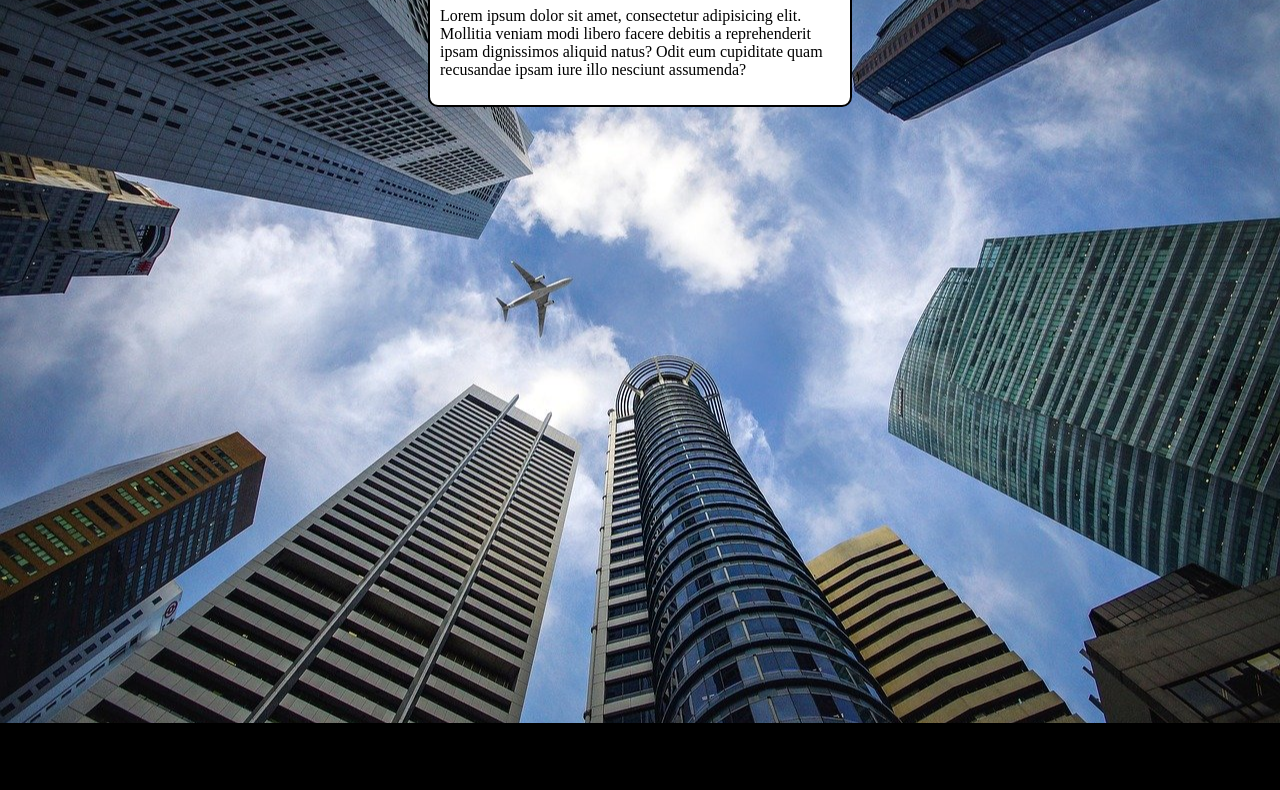
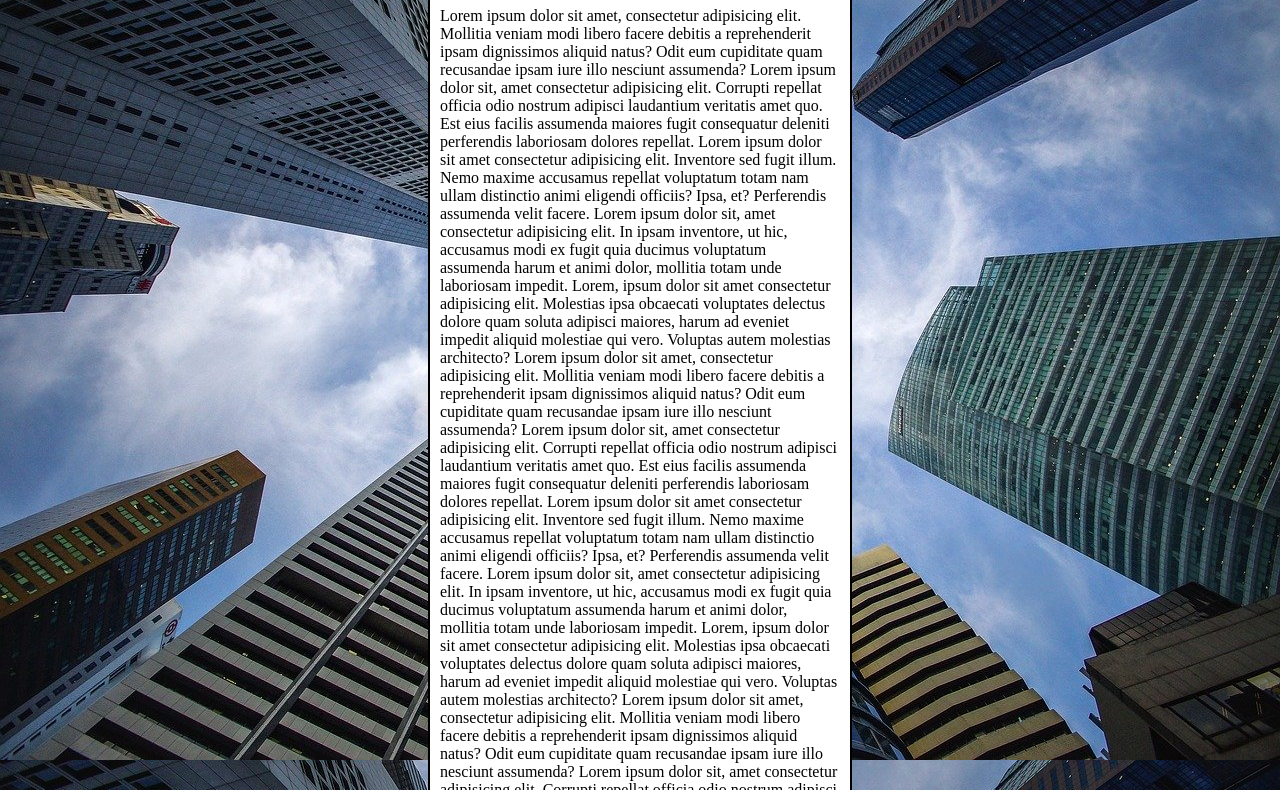
Before and after one commit to gafioroti/CSS, a plain HTML site: page mod3-001/fundo4.html in a window 1280 px wide. Shown: the part 93-883 px from the top of the page. Before the commit the page ends 816 px from the top, so only its background shows below. Drawn offline with Linux system fonts and the light colour scheme.

Commit message:
Update fundo4.html

```diff
--- a/mod3-001/fundo4.html
+++ b/mod3-001/fundo4.html
@@ -13,6 +13,10 @@
             background-position: center center;
             background-repeat: no-repeat;
             background-size: cover;
+            background-attachment: fixed;
+            /* background - shorthand
+            color > image > position > repeat > size > attachment
+            */
         }
 
         main {
@@ -28,7 +32,22 @@
 <body>
     <main>
         <h1>Teste de imagem de fundo</h1>
-        <p>Lorem ipsum dolor sit amet, consectetur adipisicing elit. Mollitia veniam modi libero facere debitis a reprehenderit ipsam dignissimos aliquid natus? Odit eum cupiditate quam recusandae ipsam iure illo nesciunt assumenda?</p>
+        <p>Lorem ipsum dolor sit amet, consectetur adipisicing elit. Mollitia veniam modi libero facere debitis a reprehenderit ipsam dignissimos aliquid natus? Odit eum cupiditate quam recusandae ipsam iure illo nesciunt assumenda?
+        Lorem ipsum dolor sit, amet consectetur adipisicing elit. Corrupti repellat officia odio nostrum adipisci laudantium veritatis amet quo. Est eius facilis assumenda maiores fugit consequatur deleniti perferendis laboriosam dolores repellat.
+        Lorem ipsum dolor sit amet consectetur adipisicing elit. Inventore sed fugit illum. Nemo maxime accusamus repellat voluptatum totam nam ullam distinctio animi eligendi officiis? Ipsa, et? Perferendis assumenda velit facere.
+        Lorem ipsum dolor sit, amet consectetur adipisicing elit. In ipsam inventore, ut hic, accusamus modi ex fugit quia ducimus voluptatum assumenda harum et animi dolor, mollitia totam unde laboriosam impedit.
+        Lorem, ipsum dolor sit amet consectetur adipisicing elit. Molestias ipsa obcaecati voluptates delectus dolore quam soluta adipisci maiores, harum ad eveniet impedit aliquid molestiae qui vero. Voluptas autem molestias architecto?
+        Lorem ipsum dolor sit amet, consectetur adipisicing elit. Mollitia veniam modi libero facere debitis a reprehenderit ipsam dignissimos aliquid natus? Odit eum cupiditate quam recusandae ipsam iure illo nesciunt assumenda?
+        Lorem ipsum dolor sit, amet consectetur adipisicing elit. Corrupti repellat officia odio nostrum adipisci laudantium veritatis amet quo. Est eius facilis assumenda maiores fugit consequatur deleniti perferendis laboriosam dolores repellat.
+        Lorem ipsum dolor sit amet consectetur adipisicing elit. Inventore sed fugit illum. Nemo maxime accusamus repellat voluptatum totam nam ullam distinctio animi eligendi officiis? Ipsa, et? Perferendis assumenda velit facere.
+        Lorem ipsum dolor sit, amet consectetur adipisicing elit. In ipsam inventore, ut hic, accusamus modi ex fugit quia ducimus voluptatum assumenda harum et animi dolor, mollitia totam unde laboriosam impedit.
+        Lorem, ipsum dolor sit amet consectetur adipisicing elit. Molestias ipsa obcaecati voluptates delectus dolore quam soluta adipisci maiores, harum ad eveniet impedit aliquid molestiae qui vero. Voluptas autem molestias architecto?
+        Lorem ipsum dolor sit amet, consectetur adipisicing elit. Mollitia veniam modi libero facere debitis a reprehenderit ipsam dignissimos aliquid natus? Odit eum cupiditate quam recusandae ipsam iure illo nesciunt assumenda?
+        Lorem ipsum dolor sit, amet consectetur adipisicing elit. Corrupti repellat officia odio nostrum adipisci laudantium veritatis amet quo. Est eius facilis assumenda maiores fugit consequatur deleniti perferendis laboriosam dolores repellat.
+        Lorem ipsum dolor sit amet consectetur adipisicing elit. Inventore sed fugit illum. Nemo maxime accusamus repellat voluptatum totam nam ullam distinctio animi eligendi officiis? Ipsa, et? Perferendis assumenda velit facere.
+        Lorem ipsum dolor sit, amet consectetur adipisicing elit. In ipsam inventore, ut hic, accusamus modi ex fugit quia ducimus voluptatum assumenda harum et animi dolor, mollitia totam unde laboriosam impedit.
+        Lorem, ipsum dolor sit amet consectetur adipisicing elit. Molestias ipsa obcaecati voluptates delectus dolore quam soluta adipisci maiores, harum ad eveniet impedit aliquid molestiae qui vero. Voluptas autem molestias architecto?
+        </p>
     </main>
 </body>
 </html>
```
